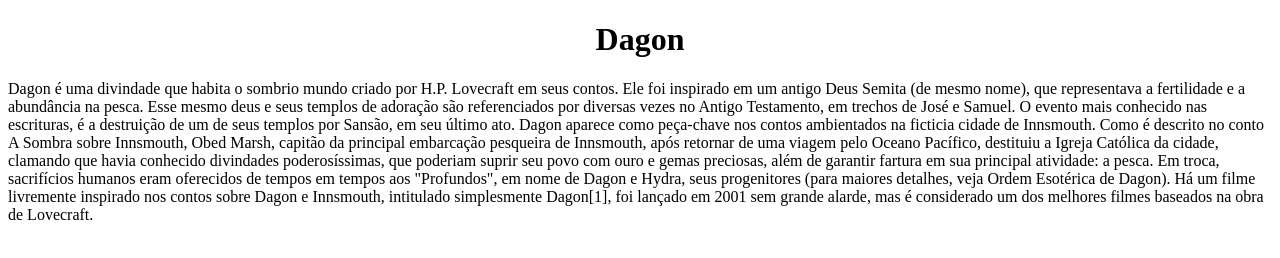
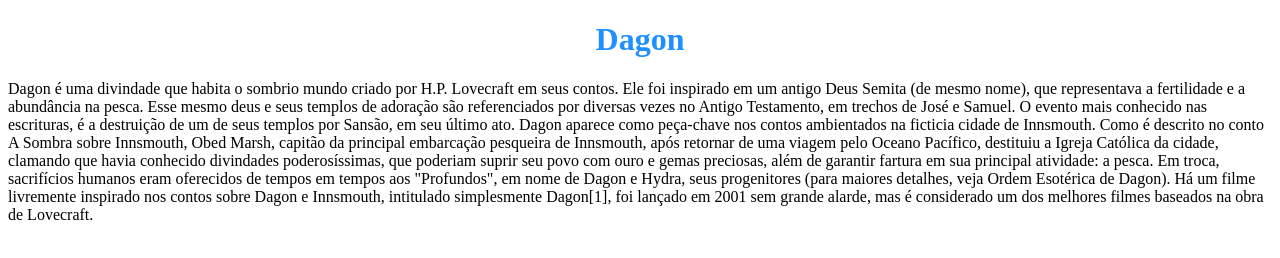
Before and after one commit to Vitorspugaa/silverio, a plain HTML site: page index.html in a window 1280 px wide. Drawn offline with Linux system fonts and the light colour scheme.

Commit message:
Update index.html

```diff
--- a/index.html
+++ b/index.html
@@ -27,7 +27,7 @@ fartura em sua principal atividade: a pesca. Em troca, sacrifícios humanos eram
   <style>
     h1{
       text-align:center;
-      color:cian;
+      color:DodgerBlue;
     }
   </style>
 </html>
```
